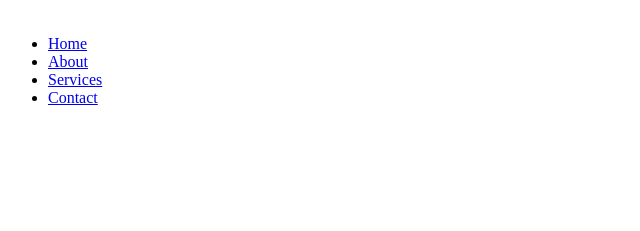
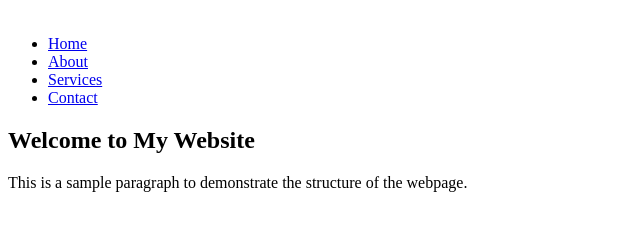
Before and after one commit to raysha23/git-practice-project, a plain HTML site: page index.html in a window 1280 px wide. Shown: the part 79-310 px from the top of the page, without its empty margins (0-640 px from the left). Drawn offline with Linux system fonts and the light colour scheme.

Commit message:
Third Initial Commit

```diff
--- a/index.html
+++ b/index.html
@@ -20,5 +20,10 @@
             </ul>
         </nav>
     </header>
+
+    <div class="first-container">
+        <h2>Welcome to My Website</h2>
+        <p>This is a sample paragraph to demonstrate the structure of the webpage.</p>
+    </div>
 </body>
 </html>
```
